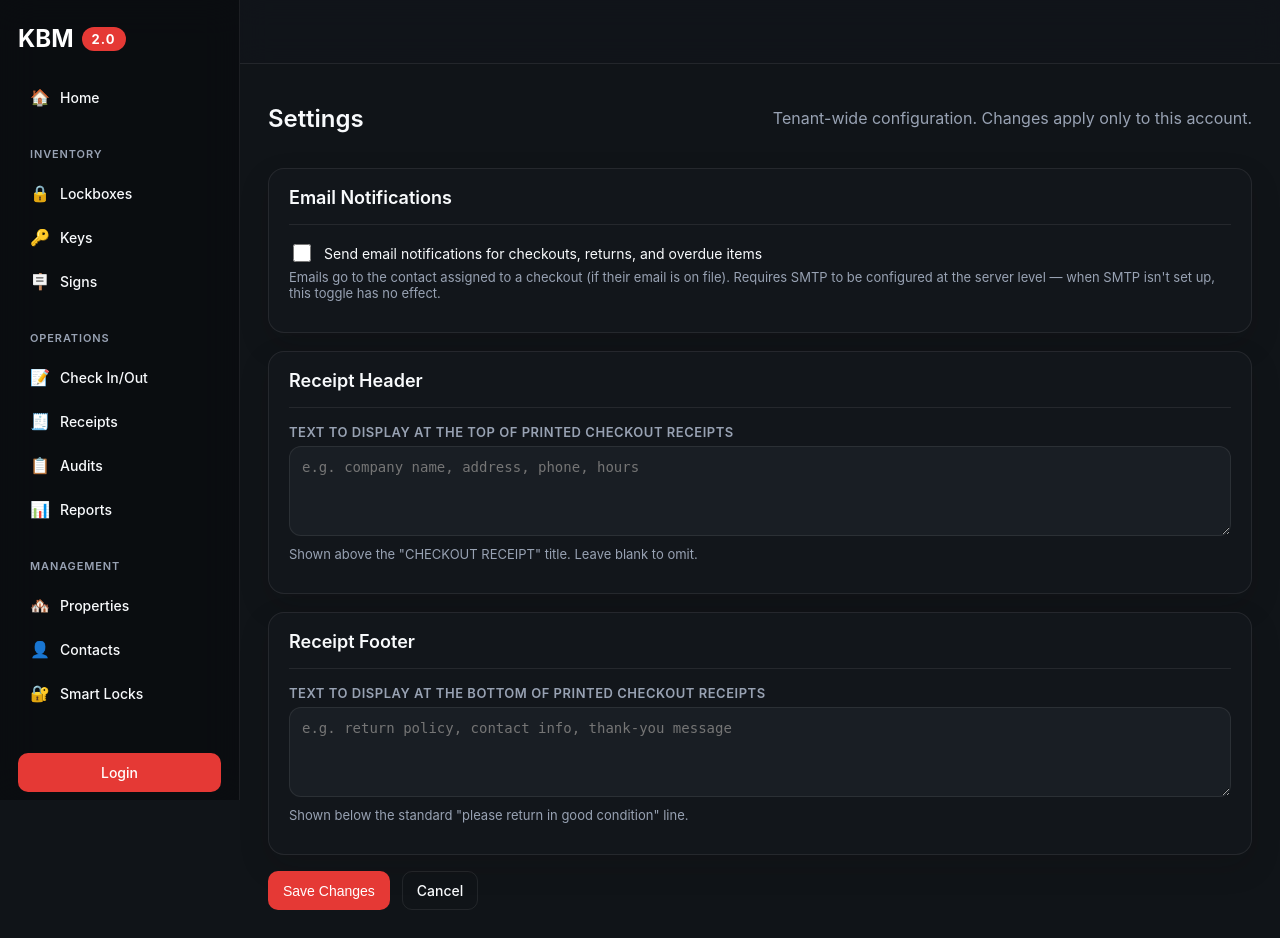
After one commit to DevinRyan-Vesta/KBM2.0, a Python web app: template templates/settings.html in a window 1280 px wide. The commit adds this page. Run offline with Jinja, Linux system fonts and the light colour scheme; the template is opened without the code that fills it, so the values that code supplies are empty.

Commit message:
Tenant settings page: email toggle + receipt header/footer
First per-tenant configuration page. MVP set:

- Email notifications on/off (defaults on). When off, the notify_*
  helpers in utilities/email skip sending for this tenant even if
  SMTP is configured at the server level.
- Receipt header text — free-form, shown above the "CHECKOUT RECEIPT"
  title on printable receipts.
- Receipt footer text — free-form, shown below the standard return
  reminder.

Storage
- New TenantSettings model in the tenant DB (singleton row per tenant).
- get_tenant_settings() helper auto-creates the row on first access.
- Idempotent migration in utilities/tenant_schema.py creates the
  table on next app startup; existing tenants get an empty row
  lazily on first read.

Plumbing
- New settings/ blueprint at /settings, admin-only (admin or owner role).
- Context processor in app_multitenant injects `tenant_settings` into
  every tenant-scoped template, so any future template can read settings
  without changing the view that renders it.
- Settings nav link added under "Administration" alongside Users and
  Activity Logs. Now also visible to the 'owner' role (was admin-only).
- Receipt template uses tenant.company_name in the subtitle when
  available — was hardcoded to "Key & Lockbox Management System".

Co-Authored-By: Claude Opus 4.7 (1M context) <noreply@anthropic.com>

```diff
--- /dev/null
+++ b/settings/__init__.py
@@ -0,0 +1,3 @@
+from .views import settings_bp
+
+__all__ = ["settings_bp"]
--- a/templates/base.html
+++ b/templates/base.html
@@ -984,7 +984,7 @@
                 <span class="nav-icon">🔐</span> Smart Locks
               </a>
             </div>
-            {% if current_user.is_authenticated and (current_user.role or '').lower() == 'admin' %}
+            {% if current_user.is_authenticated and (current_user.role or '').lower() in ['admin', 'owner'] %}
             <div class="nav-section">
               <div class="nav-section-label">Administration</div>
               <a href="{{ url_for('auth.list_users') }}" class="{% if request.endpoint and request.endpoint.startswith('auth.list_users') %}active{% endif %}">
@@ -992,6 +992,9 @@
               </a>
               <a href="{{ url_for('auth.activity_logs') }}" class="{% if request.endpoint == 'auth.activity_logs' %}active{% endif %}">
                 <span class="nav-icon">📋</span> Activity Logs
+              </a>
+              <a href="{{ url_for('settings.settings_page') }}" class="{% if request.endpoint and request.endpoint.startswith('settings.') %}active{% endif %}">
+                <span class="nav-icon">⚙️</span> Settings
               </a>
             </div>
             {% endif %}
--- /dev/null
+++ b/templates/settings.html
@@ -0,0 +1,83 @@
+{% extends "base.html" %}
+{% block title %}Settings - KBM{% endblock %}
+
+{% block head %}
+<style>
+  .settings-section + .settings-section { margin-top: 18px; }
+  .checkbox-row {
+    display: flex;
+    align-items: center;
+    gap: 10px;
+  }
+  .checkbox-row input[type="checkbox"] {
+    width: 18px;
+    height: 18px;
+    accent-color: var(--color-accent);
+    cursor: pointer;
+  }
+  .checkbox-row label {
+    font-size: 14px;
+    cursor: pointer;
+    margin: 0;
+    text-transform: none;
+    letter-spacing: 0;
+  }
+  .field-help {
+    font-size: 13px;
+    color: var(--color-muted);
+    margin-top: 4px;
+  }
+</style>
+{% endblock %}
+
+{% block content %}
+<div class="page-header">
+  <h1>Settings</h1>
+  <p class="muted">Tenant-wide configuration. Changes apply only to {{ tenant.company_name if tenant else 'this account' }}.</p>
+</div>
+
+<form method="post" action="{{ url_for('settings.save_settings') }}">
+  <input type="hidden" name="csrf_token" value="{{ csrf_token() }}"/>
+
+  <div class="card settings-section">
+    <h2>Email Notifications</h2>
+    <div class="divider"></div>
+    <div class="checkbox-row">
+      <input type="checkbox" id="email_notifications_enabled" name="email_notifications_enabled"
+             {% if settings.email_notifications_enabled %}checked{% endif %}>
+      <label for="email_notifications_enabled">Send email notifications for checkouts, returns, and overdue items</label>
+    </div>
+    <p class="field-help">
+      Emails go to the contact assigned to a checkout (if their email is on file). Requires SMTP to be
+      configured at the server level — when SMTP isn't set up, this toggle has no effect.
+    </p>
+  </div>
+
+  <div class="card settings-section">
+    <h2>Receipt Header</h2>
+    <div class="divider"></div>
+    <div class="form-field">
+      <label for="receipt_header">Text to display at the top of printed checkout receipts</label>
+      <textarea id="receipt_header" name="receipt_header" rows="4"
+                placeholder="e.g. company name, address, phone, hours">{{ settings.receipt_header or '' }}</textarea>
+      <p class="field-help">Shown above the "CHECKOUT RECEIPT" title. Leave blank to omit.</p>
+    </div>
+  </div>
+
+  <div class="card settings-section">
+    <h2>Receipt Footer</h2>
+    <div class="divider"></div>
+    <div class="form-field">
+      <label for="receipt_footer">Text to display at the bottom of printed checkout receipts</label>
+      <textarea id="receipt_footer" name="receipt_footer" rows="4"
+                placeholder="e.g. return policy, contact info, thank-you message">{{ settings.receipt_footer or '' }}</textarea>
+      <p class="field-help">Shown below the standard "please return in good condition" line.</p>
+    </div>
+  </div>
+
+  <div class="toolbar spaced">
+    <button type="submit" class="btn primary">Save Changes</button>
+    <a href="{{ url_for('main.home') }}" class="btn ghost">Cancel</a>
+  </div>
+</form>
+{% endblock %}
```
Also changed, not shown: app_multitenant.py (+14 -0 lines), settings/views.py (added, +55 -0 lines), templates/checkout_receipt.html (+9 -1 lines), utilities/database.py (+51 -0 lines), utilities/email.py (+18 -0 lines), utilities/tenant_schema.py (+10 -0 lines).
